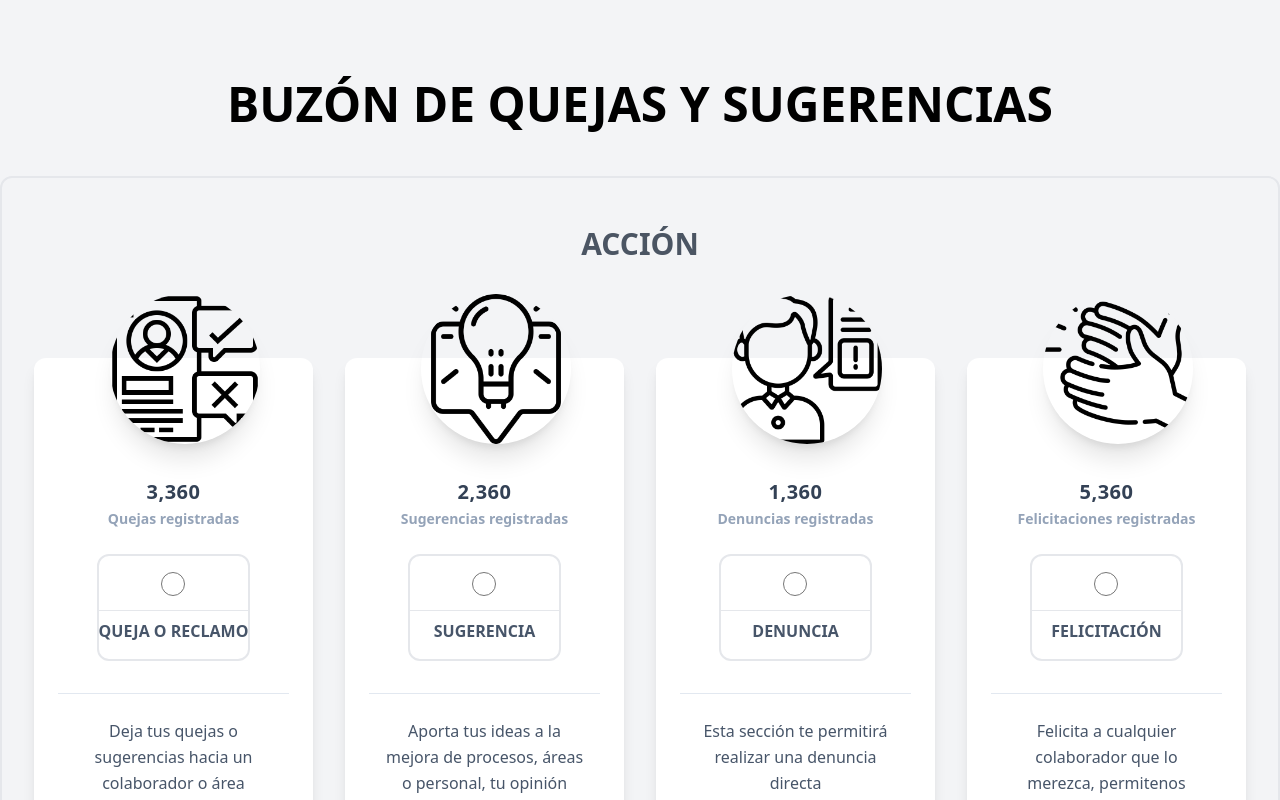
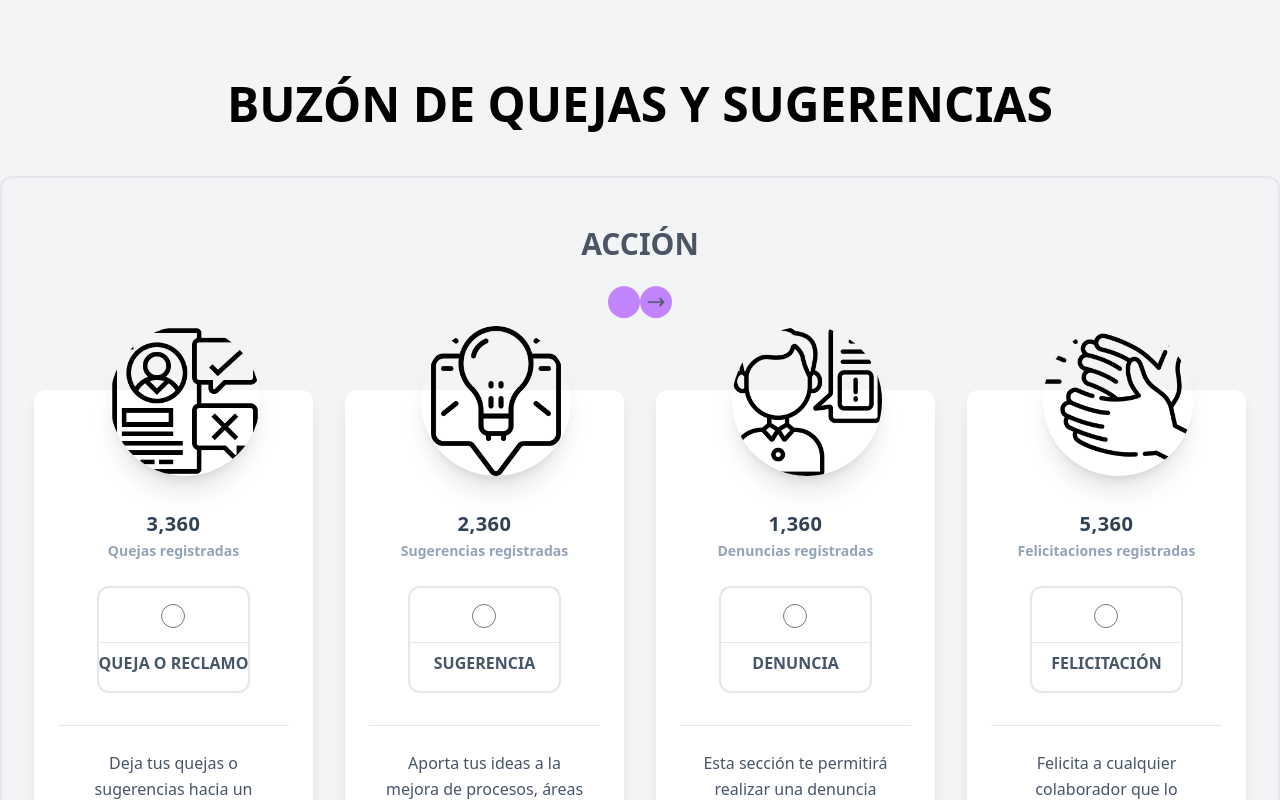
Before and after one commit to untalmike/mailbox, a React (Vite) app: page / in a window 1280 px wide. Shown: the top 800 px of the page. Built offline with nearby package versions, Linux system fonts and the light colour scheme.

Commit message:
agregado de botones para desplazamiento entre paneles

```diff
--- a/src/components/formularios/Formulario.jsx
+++ b/src/components/formularios/Formulario.jsx
@@ -35,9 +35,38 @@ const Formulario = ({motivo, setMotivo}) => {
     }
 
     return (
+        <>
             <div className="md:w-full text-gray-600 font-bold flex justify-center items-center py-4 flex-col">
                 <h2 className="uppercase text-3xl py-8">Acción</h2>
+                <div className='flex justify-between'>
+                    <div className='bg-purple-400 rounded-full h-8 w-8 text-center flex items-center justify-center align-middle animate-bounce'>
+                        <button className='hover:bg-red-600'>
+                           <svg className="w-6 h-4 font-extrabold" xmlns="http://www.w3.org/2000/svg" fill="currentColor" class="bi bi-arrow-left" viewBox="0 0 16 16">
+                            <path fill-rule="evenodd" d="M15 8a.5.5 0 0 0-.5-.5H2.707l3.147-3.146a.5.5 0 1 0-.708-.708l-4 4a.5.5 0 0 0 0 .708l4 4a.5.5 0 0 0 .708-.708L2.707 8.5H14.5A.5.5 0 0 0 15 8z"/>
+                            </svg>
+                        </button>
+                    </div>
+                    <div className='bg-purple-400 rounded-full h-8 w-8 text-center flex items-center justify-center align-middle animate-bounce'>
+                        <a className='-ml-3'>
+                            <svg
+                                class="w-5 h-5 ml-3"
+                                xmlns="http://www.w3.org/2000/svg"
+                                fill="none"
+                                viewBox="0 0 24 24"
+                                stroke="currentColor"
+                            >
+                            <path
+                                stroke-linecap="round"
+                                stroke-linejoin="round"
+                                stroke-width="2"
+                                d="M17 8l4 4m0 0l-4 4m4-4H3"
+                                />
+                            </svg>
+                        </a>
+                    </div>
+                </div>
                 <form>
+
                     <div className='flex flex-col justify-center items-center'>
 
                         <Accion
@@ -62,6 +91,7 @@ const Formulario = ({motivo, setMotivo}) => {
                             imagenes={imagenes}
                         />
 
+
                     </div>
                     <div className='border-2 mx-6 px-6 py-2 rounded-xl text-gray-700 bg-white hover:bg-gray-900 hover:text-white text-center'>
                         <input type="submit" value="Continuar" className='border-1 border-gray-800 uppercase'/>
@@ -70,6 +100,7 @@ const Formulario = ({motivo, setMotivo}) => {
                 </form>
             </div>
 
+        </>
     )
 }
 
```
Lines whose indentation alone changed are shown as unchanged.
